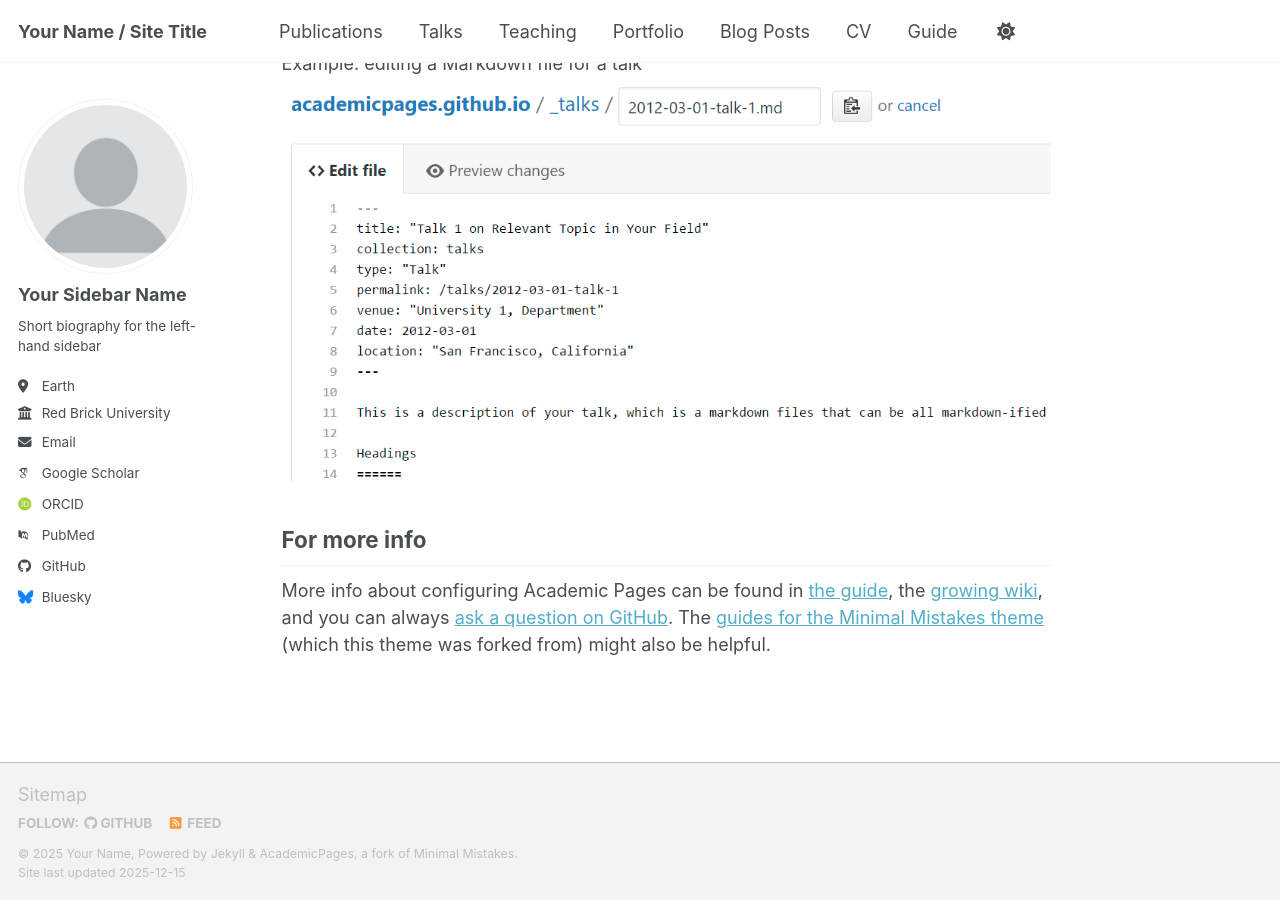
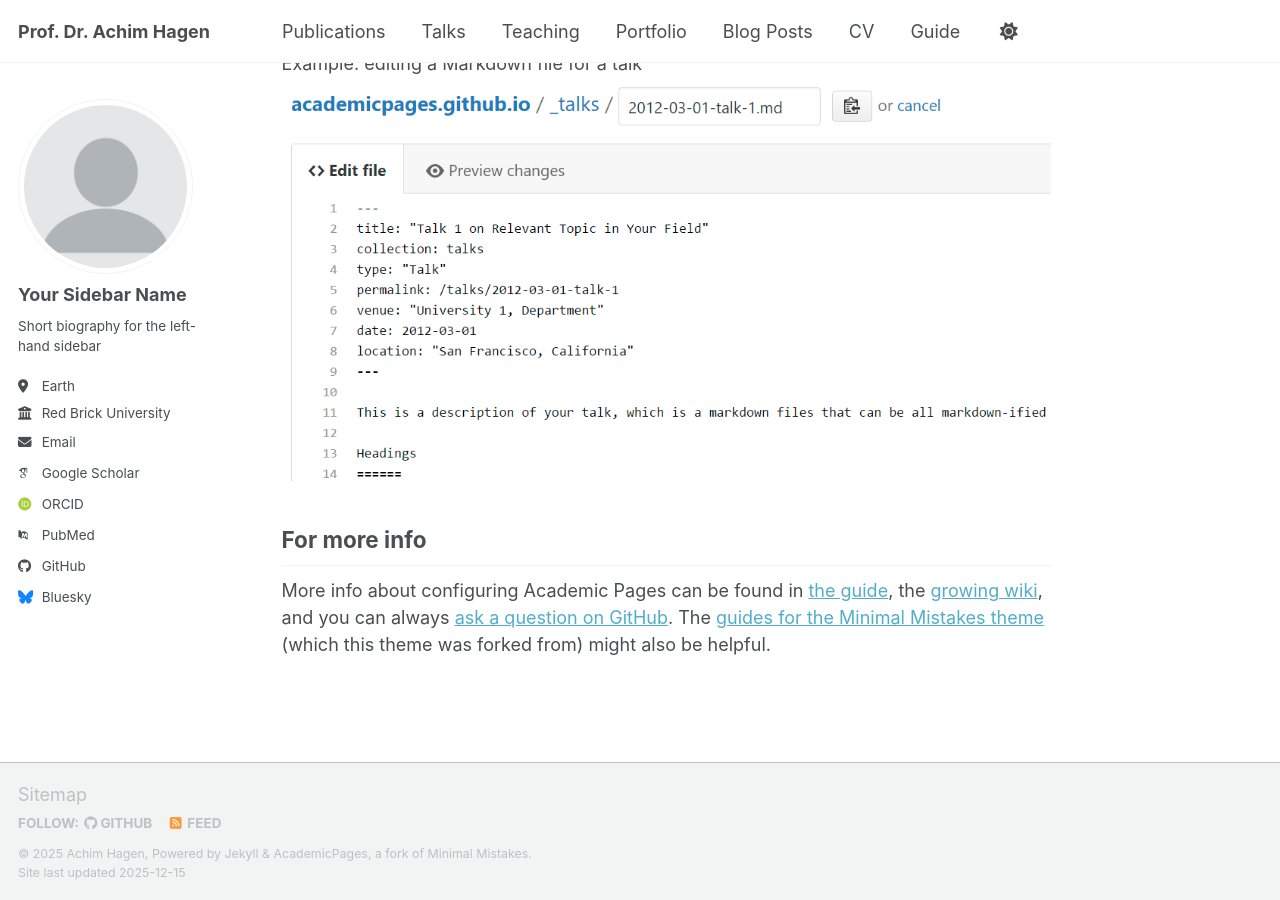
Before and after one commit to achhag/academic, a Jekyll site: the page built from _pages/about.md, in a window 1280 px wide and 900 px high, scrolled down 2718 px. Built offline with Jekyll 4.4.1, drawn with Linux system fonts in a browser that asks for light colours; some web fonts are replaced; a script bundle is joined from its source files by our own code; library files that are not in the unit come from our copies.

Commit message:
Update _config.yml

```diff
--- a/_config.yml
+++ b/_config.yml
@@ -9,14 +9,14 @@
 # Basic Site Settings
 locale                   : "en-US"
 site_theme               : "default" # Currently available options are "default", "air"
-title                    : "Your Name / Site Title"
+title                    : "Prof. Dr. Achim Hagen"
 title_separator          : "-"
-name                     : &name "Your Name"
-description              : &description "Your Name's academic portfolio"   # Update this with a general description of your site, this is the default if not overridden by a page
-url                      : https://academicpages.github.io # The base hostname & protocol for your site e.g. "https://[your GitHub username].github.io",
+name                     : &name "Achim Hagen"
+description              : &description "Political Economy of Climate Policy and Finance"   # Update this with a general description of your site, this is the default if not overridden by a page
+url                      : https://achhag.github.io/academic/ # The base hostname & protocol for your site e.g. "https://[your GitHub username].github.io",
                                                            # or if you already have some other page hosted on Github then use "https://[your GitHub username].github.io/[Your Repo Name]"
 baseurl                  : "" # the subpath of your site, e.g. "/blog"
-repository               : "academicpages/academicpages.github.io"
+repository               : "achhag/academic.github.io"
 
 # Site Author - The following control what appear as part of the author content on the side bar.
 #               If a field is blank the icon and link will not appear, otherwise it will be shown.
```
